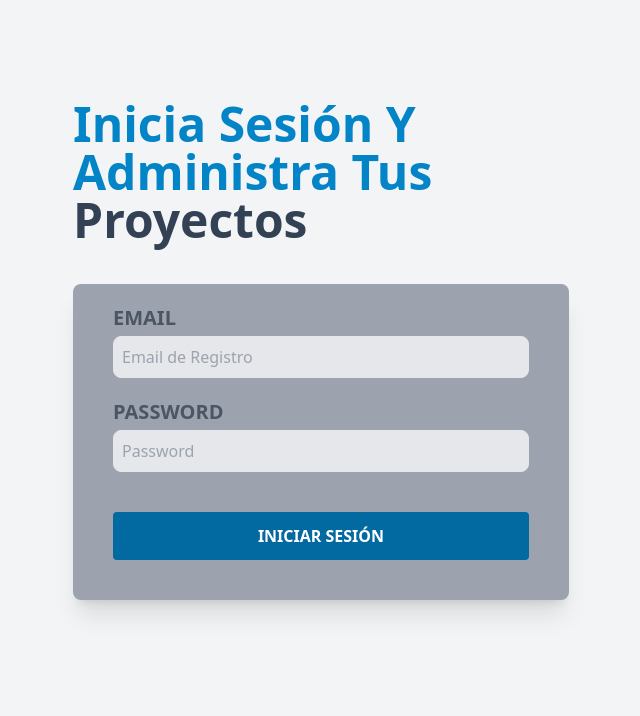
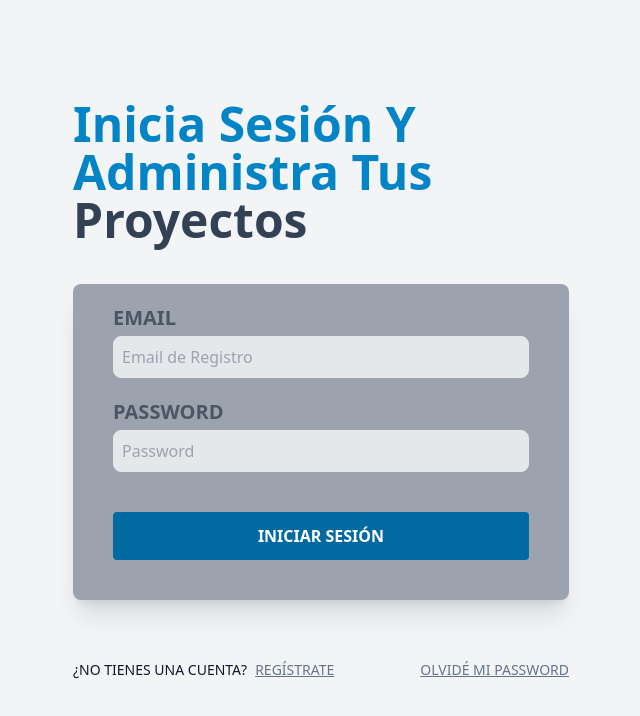
Before and after one commit to Jair-vet/UpTask_MERN_frontend, a React (Vite) app: page / in a window 1280 px wide. Shown: the top 716 px of the page, without its empty margins (319-959 px from the left). Built offline with nearby package versions, Linux system fonts and the light colour scheme.

Commit message:
Creamos los Link para navegar en Registrarse y olvide Password

```diff
--- a/src/paginas/Login.jsx
+++ b/src/paginas/Login.jsx
@@ -1,4 +1,6 @@
 import React from 'react'
+import { Link } from 'react-router-dom'
+
 
 export const Login = () => {
   return (
@@ -40,6 +42,24 @@ export const Login = () => {
             hover:cursor-pointer hover:bg-sky-900 transition-colors mb-5'
         />
       </form>
+
+      <nav className="lg:flex lg:justify-between">
+        {/* Registrarse en la App */}
+        <div className='flex md:flex-row justify-center my-5'>
+          <p className='block text-center md:my-0 my-2 text-slate-900 uppercase text-sm mr-2'>¿No tienes una Cuenta?</p>
+          <Link
+            className='block text-center md:my-0 my-2 text-slate-500 uppercase text-sm underline'
+            to="registrar"
+          > Regístrate</Link>
+        </div>
+
+        {/* Olvide Passsword */}
+        <Link
+          className='block text-center my-5 text-slate-500 uppercase text-sm underline'
+          to="olvide-password"
+        > Olvidé mi Password</Link>
+      </nav>
+
     </>
   )
 }
```
